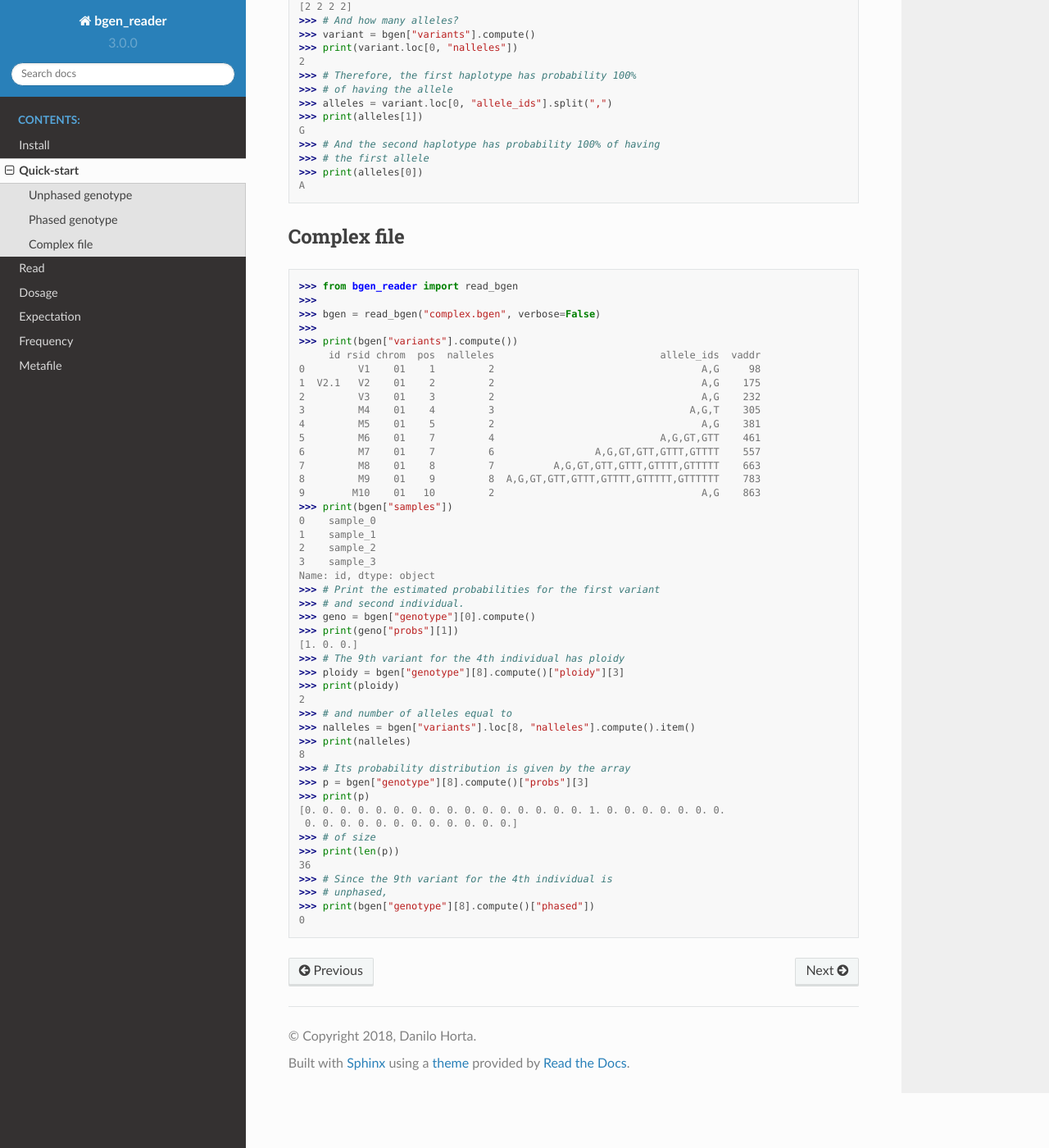
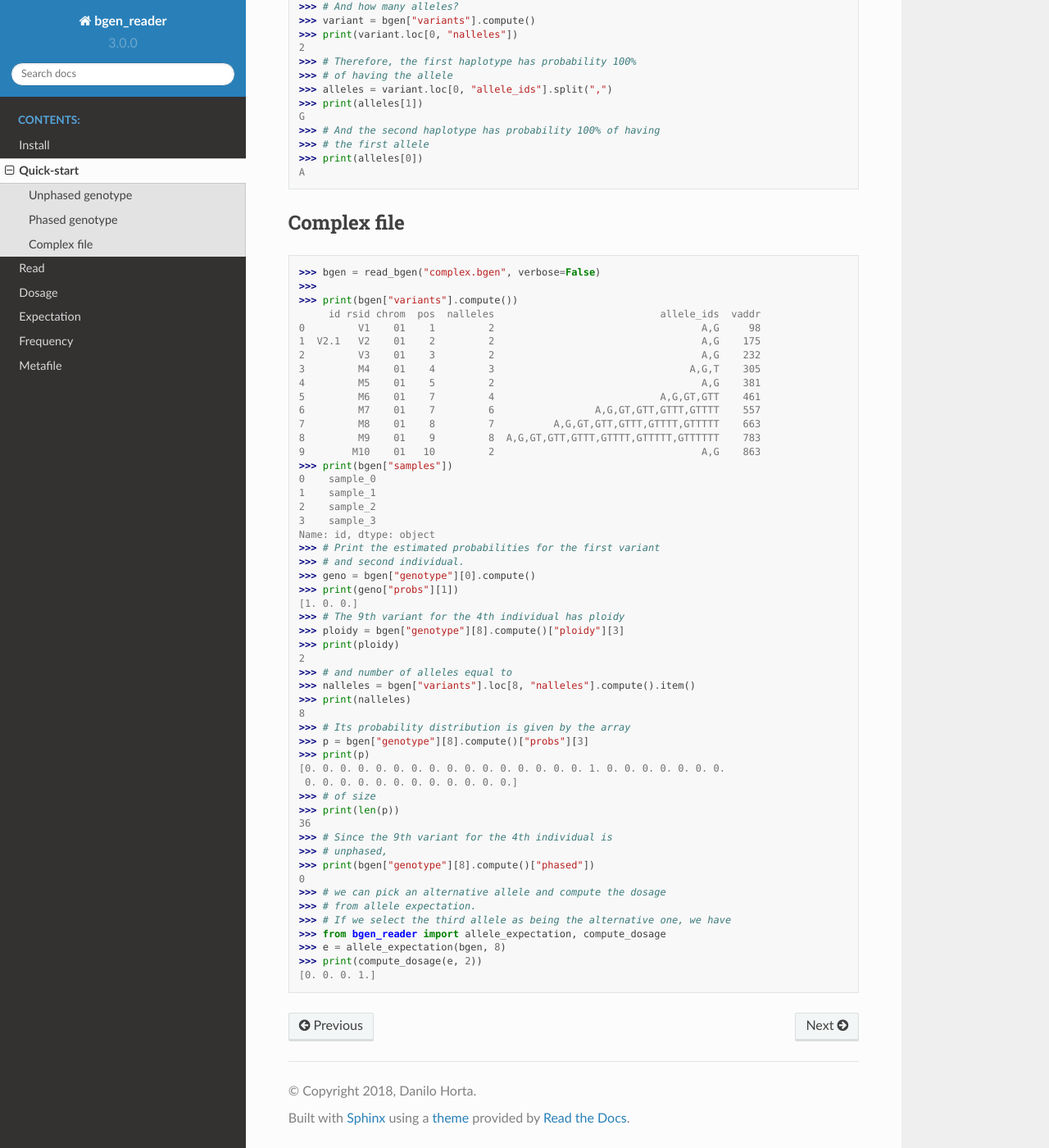
Before and after one commit to limix/bgen-reader-py, a Sphinx documentation site: the page built from doc/quickstart.rst, in a window 1280 px wide and 1400 px high, scrolled down 1517 px. Shown: the whole window at 82% size. Built offline with Sphinx 7.4.7 and the Read the Docs theme 2.0.0, drawn with Linux system fonts in a browser that asks for light colours; some of the changed text lies outside the part shown.

Commit message:
dosage quick start

```diff
--- a/doc/quickstart.rst
+++ b/doc/quickstart.rst
@@ -58,7 +58,6 @@ Phased genotype
 
 .. doctest::
 
-   >>> from bgen_reader import read_bgen
    >>> bgen = read_bgen("haplotypes.bgen", verbose=False)
    >>>
    >>> print(bgen["variants"].head())
@@ -103,8 +102,6 @@ Complex file
 
 .. doctest::
 
-   >>> from bgen_reader import read_bgen
-   >>>
    >>> bgen = read_bgen("complex.bgen", verbose=False)
    >>>
    >>> print(bgen["variants"].compute())
@@ -150,3 +147,10 @@ Complex file
    >>> # unphased,
    >>> print(bgen["genotype"][8].compute()["phased"])
    0
+   >>> # we can pick an alternative allele and compute the dosage
+   >>> # from allele expectation.
+   >>> # If we select the third allele as being the alternative one, we have
+   >>> from bgen_reader import allele_expectation, compute_dosage
+   >>> e = allele_expectation(bgen, 8)
+   >>> print(compute_dosage(e, 2))
+   [0. 0. 0. 1.]
```
Also changed, not shown: 1 other file.
